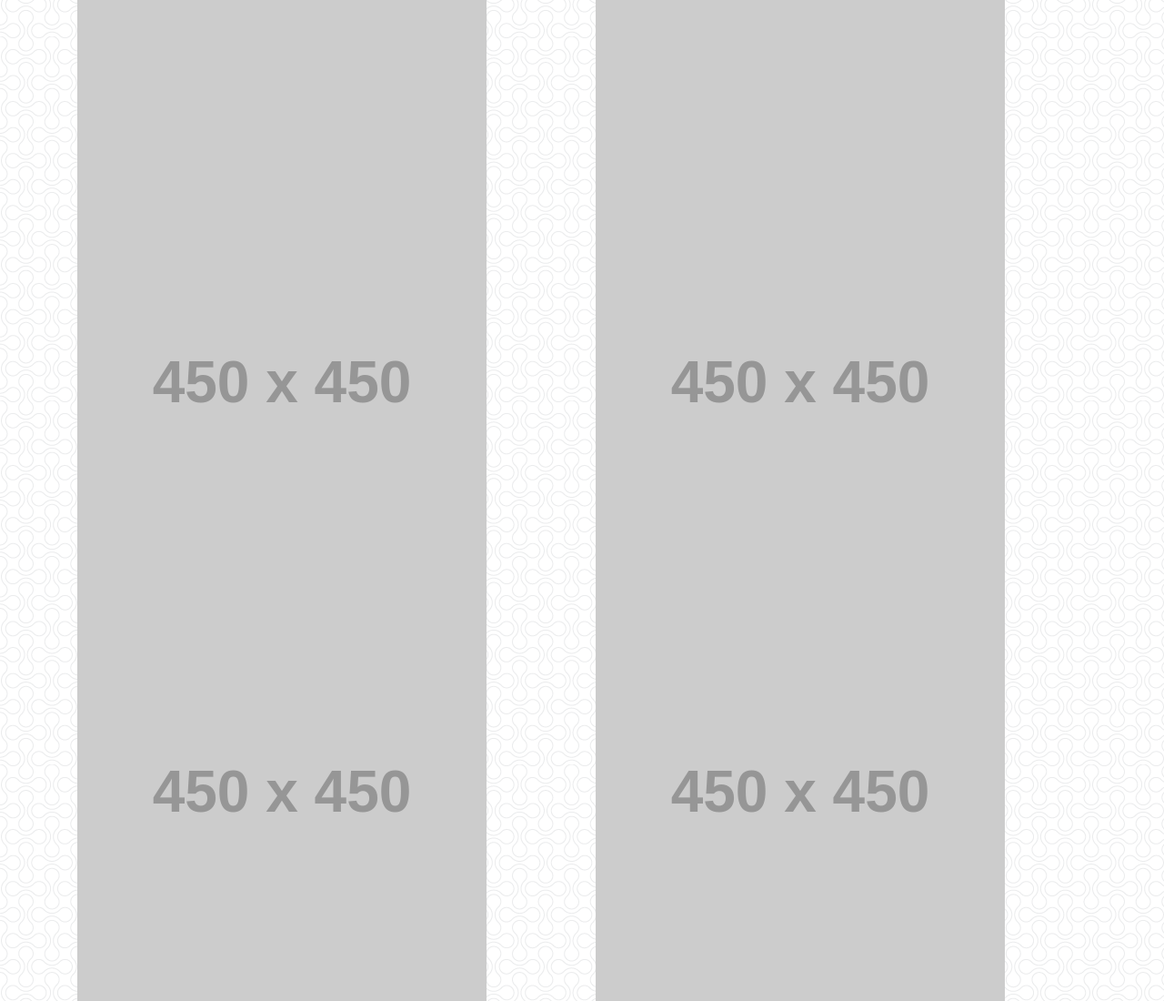
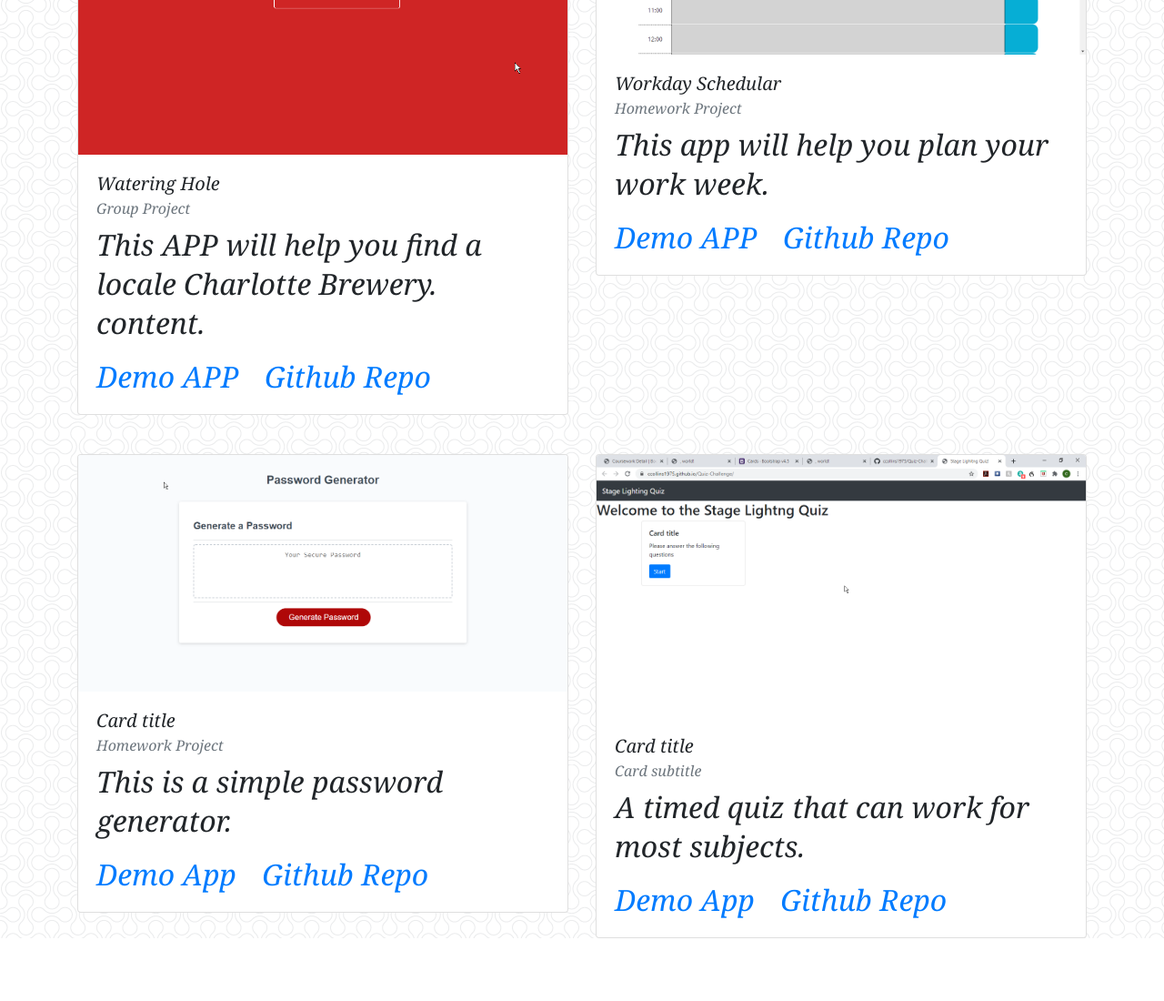
Before and after one commit to ccollins1975/Portfolio-2, a plain HTML site: page portfolio.html in a window 1280 px wide. Shown: the part 360-1460 px from the top of the page at 91% size. After the commit the page ends 1391 px from the top, so only its background shows below. Drawn offline with nearby package versions, Linux system fonts and the light colour scheme; placeholder pictures from the web are drawn by us.

```diff
--- a/Assets/css/stylesheet.css
+++ b/Assets/css/stylesheet.css
@@ -1,7 +1,10 @@
 body {
     /* background-color: darkcyan; */
     background-image: url("../Images/double-bubble-outline.png");
-    font: 1em sans-serif;
+    font: 2em sans-serif;
     font-family: Cambria, Cochin, Georgia, Times, 'Times New Roman', serif;
     font-style: oblique;
 }
+#myPic {
+    height: 500px;
+}
--- a/portfolio.html
+++ b/portfolio.html
@@ -1,12 +1,14 @@
 <!doctype html>
 <html lang="en">
+
 <head>
   <!-- Required meta tags -->
   <meta charset="utf-8">
   <meta name="viewport" content="width=device-width, initial-scale=1, shrink-to-fit=no">
 
   <!-- Bootstrap CSS -->
-    <link rel="stylesheet" href="https://stackpath.bootstrapcdn.com/bootstrap/4.5.0/css/bootstrap.min.css" integrity="sha384-9aIt2nRpC12Uk9gS9baDl411NQApFmC26EwAOH8WgZl5MYYxFfc+NcPb1dKGj7Sk" crossorigin="anonymous">
+  <link rel="stylesheet" href="https://stackpath.bootstrapcdn.com/bootstrap/4.5.0/css/bootstrap.min.css"
+    integrity="sha384-9aIt2nRpC12Uk9gS9baDl411NQApFmC26EwAOH8WgZl5MYYxFfc+NcPb1dKGj7Sk" crossorigin="anonymous">
   <link rel="stylesheet" href="Assets/css/stylesheet.css">
   <title>, world!</title>
 </head>
@@ -14,7 +16,8 @@
 <body>
   <nav class="navbar navbar-expand-lg navbar-dark bg-dark">
     <a class="navbar-brand" href="#">Chris Collins</a>
-      <button class="navbar-toggler" type="button" data-toggle="collapse" data-target="#navbarNav" aria-controls="navbarNav" aria-expanded="false" aria-label="Toggle navigation">
+    <button class="navbar-toggler" type="button" data-toggle="collapse" data-target="#navbarNav"
+      aria-controls="navbarNav" aria-expanded="false" aria-label="Toggle navigation">
       <span class="navbar-toggler-icon"></span>
     </button>
     <div class="collapse navbar-collapse" id="navbarNav">
@@ -39,46 +42,82 @@
   <div class="container">
     <div class="row">
 
-  <div class="col-12 col-lg-6">
-
-    <img src="http://placehold.it/450x450"  class="img-fluid" alt="pic1">
+      <div class="col-sm-6">
+        <div class="card">
+          <img src="./Assets/Images/project 1.png" class="card-img-top" alt="...">
+          <div class="card-body">
+            <h5 class="card-title">Watering Hole</h5>
+            <h6 class="card-subtitle mb-2 text-muted">Group Project</h6>
+            <p class="card-text">This APP will help you find a locale Charlotte Brewery.
+              content.</p>
+            <a href="https://ccollins1975.github.io/qc-wateringhole/" class="card-link">Demo APP</a>
+            <a href="https://github.com/ccollins1975/qc-wateringhole" class="card-link">Github Repo</a>
           </div>
-
-  <div class="col-12 col-lg-6">
-
-    <img src="http://placehold.it/450x450" class="img-fluid" alt="pic2">
-  </div>
-
-  <div class="col-12 col-lg-6">
-
-   <img src="http://placehold.it/450x450" class="img-fluid" alt="pic3">
-  </div>
-
-  <div class="col-12 col-lg-6">
-
-    <img src="http://placehold.it/450x450" class="img-fluid" alt="pic4">
-  </div>
-
-  <div class="col-12 col-lg-6">
-
-    <img src="http://placehold.it/450x450" class="img-fluid" alt="pic5">
-   </div>
-
-   <div class="col-12 col-lg-6">
-
-     <img src="http://placehold.it/450x450" class="img-fluid" alt="pic6">
         </div>
 
       </div>
 
+      <div class="col-sm-6">
+        <div class="card">
+          <img src="./Assets/Images/worksch.png" class="card-img-top" alt="...">
+          <div class="card-body">
+            <h5 class="card-title">Workday Schedular</h5>
+            <h6 class="card-subtitle mb-2 text-muted">Homework Project</h6>
+            <p class="card-text">This app will help you plan your work week.
+            </p>
+            <a href="https://ccollins1975.github.io/workday-schedular/" class="card-link">Demo APP</a>
+            <a href="https://github.com/ccollins1975/workday-schedular" class="card-link">Github Repo</a>
+          </div>
+        </div>
+
+      </div>
+    </div>
+    <br>
+    <div class="row">
+
+      <div class="col-sm-6">
+        <div class="card">
+          <img src="./Assets/Images/passgen.png" class="card-img-top" alt="...">
+          <div class="card-body">
+            <h5 class="card-title">Card title</h5>
+            <h6 class="card-subtitle mb-2 text-muted">Homework Project</h6>
+            <p class="card-text">This is a simple password generator.</p>
+            <a href="https://ccollins1975.github.io/password-generator/" class="card-link">Demo App</a>
+            <a href="https://github.com/ccollins1975/password-generator" class="card-link">Github Repo</a>
+          </div>
+        </div>
+
+      </div>
+
+      <div class="col-sm-6">
+        <div class="card">
+          <img src="./Assets/Images/quiz.png" class="card-img-top" alt="...">
+          <div class="card-body">
+            <h5 class="card-title">Card title</h5>
+            <h6 class="card-subtitle mb-2 text-muted">Card subtitle</h6>
+            <p class="card-text">A timed quiz that can work for most subjects.</p>
+            <a href="https://ccollins1975.github.io/Quiz-Challenge/" class="card-link">Demo App</a>
+            <a href="https://github.com/ccollins1975/Quiz-Challenge" class="card-link">Github Repo</a>
+          </div>
+        </div>
+
+      </div>
+    </div>
 
 
 
 
     <!-- Optional JavaScript -->
     <!-- jQuery first, then Popper.js, then Bootstrap JS -->
-    <script src="https://code.jquery.com/jquery-3.5.1.slim.min.js" integrity="sha384-DfXdz2htPH0lsSSs5nCTpuj/zy4C+OGpamoFVy38MVBnE+IbbVYUew+OrCXaRkfj" crossorigin="anonymous"></script>
-    <script src="https://cdn.jsdelivr.net/npm/popper.js@1.16.0/dist/umd/popper.min.js" integrity="sha384-Q6E9RHvbIyZFJoft+2mJbHaEWldlvI9IOYy5n3zV9zzTtmI3UksdQRVvoxMfooAo" crossorigin="anonymous"></script>
-    <script src="https://stackpath.bootstrapcdn.com/bootstrap/4.5.0/js/bootstrap.min.js" integrity="sha384-OgVRvuATP1z7JjHLkuOU7Xw704+h835Lr+6QL9UvYjZE3Ipu6Tp75j7Bh/kR0JKI" crossorigin="anonymous"></script>
+    <script src="https://code.jquery.com/jquery-3.5.1.slim.min.js"
+      integrity="sha384-DfXdz2htPH0lsSSs5nCTpuj/zy4C+OGpamoFVy38MVBnE+IbbVYUew+OrCXaRkfj" crossorigin="anonymous">
+    </script>
+    <script src="https://cdn.jsdelivr.net/npm/popper.js@1.16.0/dist/umd/popper.min.js"
+      integrity="sha384-Q6E9RHvbIyZFJoft+2mJbHaEWldlvI9IOYy5n3zV9zzTtmI3UksdQRVvoxMfooAo" crossorigin="anonymous">
+    </script>
+    <script src="https://stackpath.bootstrapcdn.com/bootstrap/4.5.0/js/bootstrap.min.js"
+      integrity="sha384-OgVRvuATP1z7JjHLkuOU7Xw704+h835Lr+6QL9UvYjZE3Ipu6Tp75j7Bh/kR0JKI" crossorigin="anonymous">
+    </script>
 </body>
+
 </html>
```
Also changed, not shown: contact.html (+22 -10 lines), index.html (+9 -6 lines), Assets/Images/46Ptfzs.png (added), Assets/Images/chrome_esJGRCN705.png (added), Assets/Images/chrome_fRgvAPuOvN.png (added), Assets/Images/passgen.png (added), Assets/Images/project 1.png (added), Assets/Images/quiz.png (added), Assets/Images/worksch.png (added), 1 other file. Lines whose indentation alone changed are shown as unchanged.
